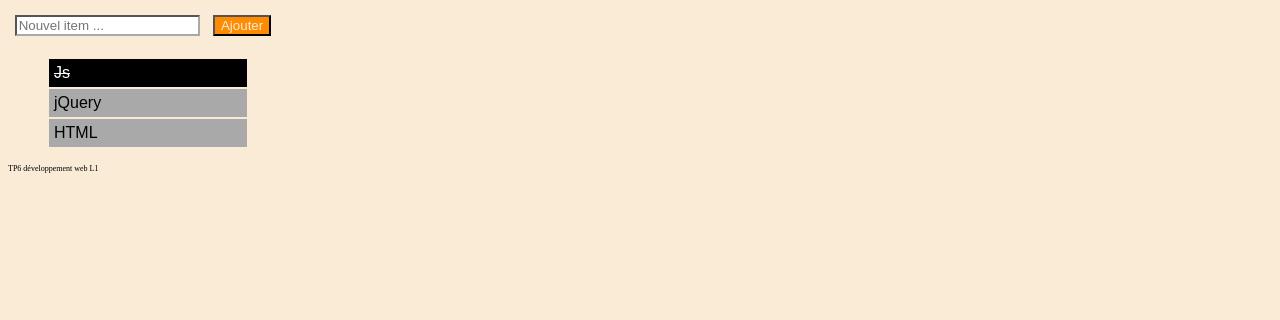
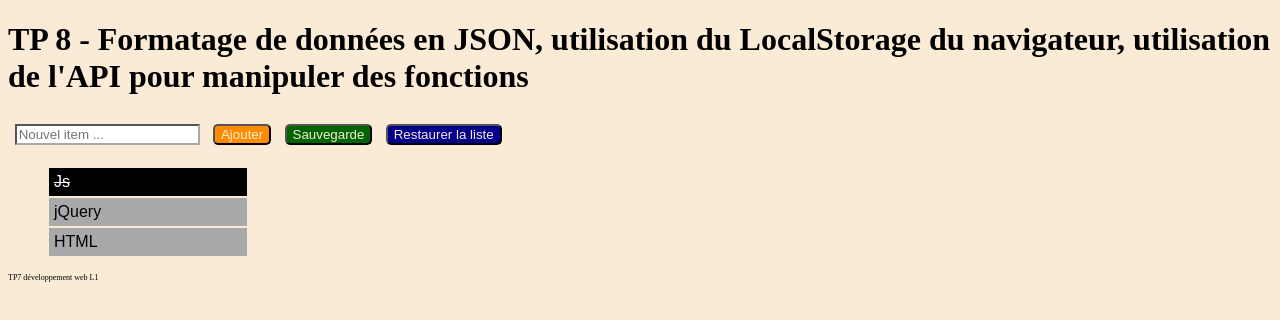
Before and after one commit to Entropie67/ProgramationWeb-TP7, a plain HTML site: page index.html in a window 1280 px wide. Drawn offline with nearby package versions, Linux system fonts and the light colour scheme.

Commit message:
dernière étape avant le localstorage

```diff
--- a/css/style.css
+++ b/css/style.css
@@ -6,8 +6,21 @@ input{
     margin: 0.5em;
 }
 
-button{
+.ajouter{
     background-color: darkorange;
+    color: antiquewhite;
+    margin: 0.5em;
+    border-radius: 5px;
+}
+.save{
+    background-color: darkgreen;
+    color: antiquewhite;
+    margin: 0.5em;
+    border-radius: 5px;
+}
+.restaure{
+    background-color: darkblue;
+    border-radius: 5px;
     color: antiquewhite;
     margin: 0.5em;
 }
--- a/index.html
+++ b/index.html
@@ -3,16 +3,20 @@
 <head>
     <meta charset="UTF-8">
     <link rel="stylesheet" href="css/style.css" />
-    <title>Todolist</title>
+    <title>TP 8</title>
 </head>
 <body>
+<h1>TP 8 - Formatage de données en JSON, utilisation du LocalStorage du navigateur,
+    utilisation de l'API pour manipuler des fonctions</h1>
     <form>
-    <div class="form-example">
+    <div >
         <input type="text" placeholder="Nouvel item ..." name="name" id="name" required>
     </div>
-    <div class="form-example">
-        <button type="button" >Ajouter</button>
+    <div >
+        <button class="ajouter" type="button" >Ajouter</button>
     </div>
+        <button class = "save" type="button" >Sauvegarde</button>
+        <button class = "restaure" type="button" >Restaurer la liste</button>
     </form>
     <div>
         <ul>
@@ -21,7 +25,8 @@
             <li class = "nocheck">HTML</li>
         </ul>
     </div>
-<footer> TP6 développement web L1</footer>
+<p class="démonstration"></p>
+<footer> TP7 développement web L1</footer>
 
     <script type="text/javascript" src="https://ajax.googleapis.com/ajax/libs/jquery/3.1.0/jquery.min.js"></script>
     <script src="js/script.js"></script>
--- a/js/script.js
+++ b/js/script.js
@@ -3,10 +3,10 @@ jQuery(document).ready(function($) {
     // Votre code ici avec les appels à la fonction $()
 
     // Ajout de l'item
-    $("button").click(function () {
+    $(".ajouter").click(function () {
         var ajout = "<li>" + $("input").val() + "</li>";
         $("ul").append(ajout);
-    })
+    });
     // Avec délégation
     $("ul").on("click", "li", function(){
         if ($(this).attr("class") == "check") {
@@ -15,7 +15,7 @@ jQuery(document).ready(function($) {
         else{
             $(this).attr({class: "check"});
         }
-    } )
+    } );
     /*
     // Sans délégation
     $("li").click(function(){
@@ -27,7 +27,7 @@ jQuery(document).ready(function($) {
         }
     })
     */
-});
+
 
 class Item {
     constructor(tache, checked){
@@ -38,11 +38,26 @@ class Item {
             alert("No string");
         }
         if (typeof (checked) == "boolean"){
-            this.tache = checked;
+            this.checked = checked;
         }
         else{
             alert("No boolean");
         }
-        t
     }
 }
+
+$(".save").click(function () {
+    console.log("coucou");
+    $("li").each(function () {
+        var instance = new Item($(this).text(),$(this).hasClass("check"));
+        var text = JSON.stringify(instance);
+        $('.démonstration').append(text);
+        console.log( JSON.stringify(instance));
+    })
+});
+
+
+
+
+
+});
```
